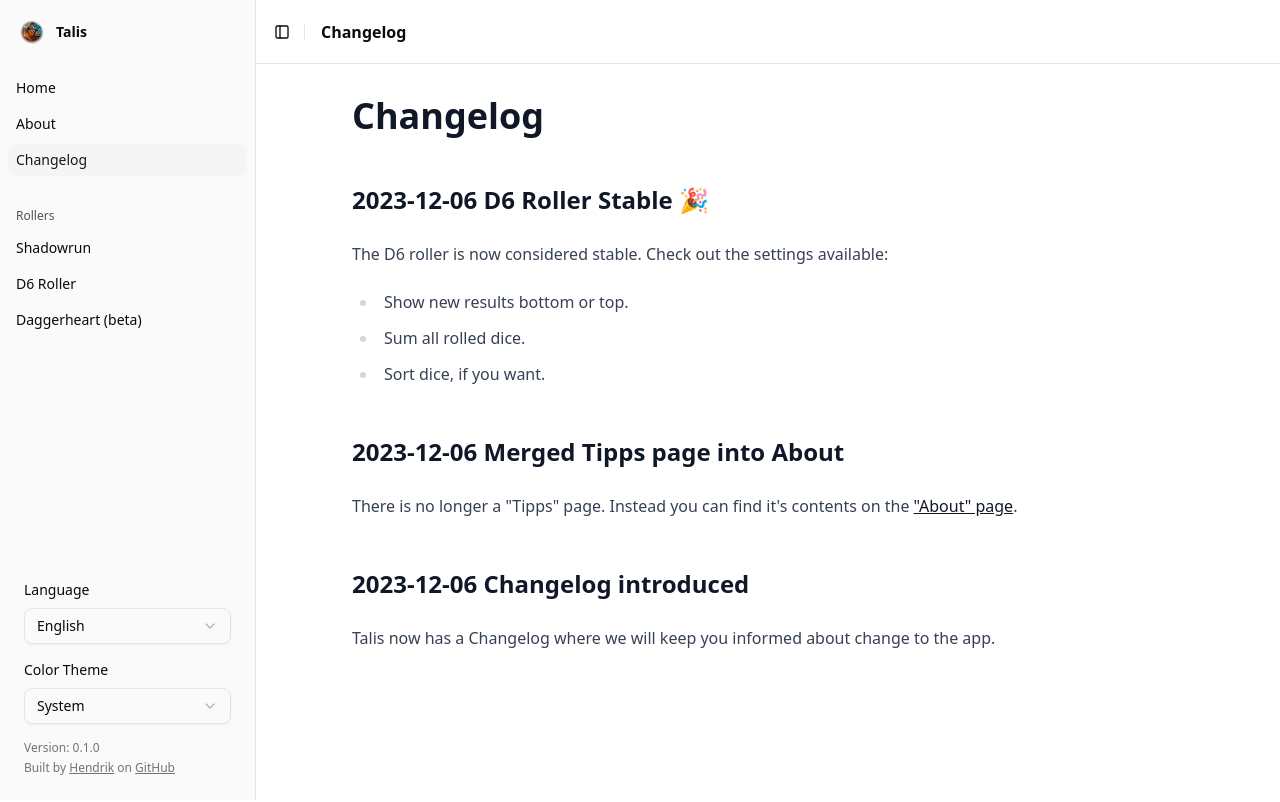
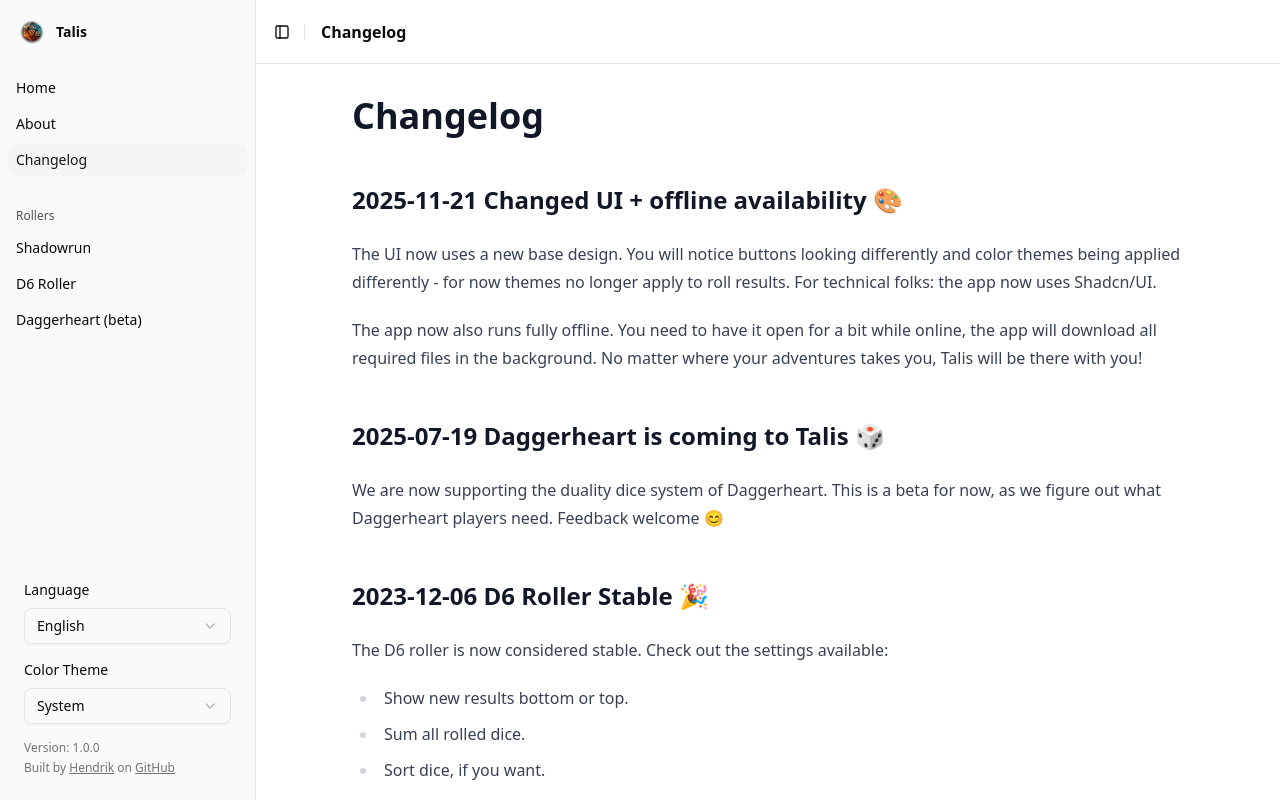
Before and after one commit to HoverBaum/talis, a Next.js app: page /en/pages/changelog in a window 1280 px wide. Shown: the top 802 px of the page. Built offline with nearby package versions, Linux system fonts and the light colour scheme.

Commit message:
✨ version bump to 1

```diff
--- a/app/[locale]/pages/changelog/page.mdx
+++ b/app/[locale]/pages/changelog/page.mdx
@@ -7,6 +7,16 @@ import { SetPageTitle } from '@/components/PageTitleProvider'
 <SetPageTitle title="Changelog" />
 
 # Changelog
+
+## 2025-11-21 Changed UI + offline availability 🎨
+
+The UI now uses a new base design. You will notice buttons looking differently and color themes being applied differently - for now themes no longer apply to roll results. For technical folks: the app now uses Shadcn/UI.
+
+The app now also runs fully offline. You need to have it open for a bit while online, the app will download all required files in the background. No matter where your adventures takes you, Talis will be there with you!
+
+## 2025-07-19 Daggerheart is coming to Talis 🎲
+
+We are now supporting the duality dice system of Daggerheart. This is a beta for now, as we figure out what Daggerheart players need. Feedback welcome 😊
 
 ## 2023-12-06 D6 Roller Stable 🎉
 
--- a/package.json
+++ b/package.json
@@ -1,6 +1,6 @@
 {
   "name": "talis-next",
-  "version": "0.1.0",
+  "version": "1.0.0",
   "private": true,
   "scripts": {
     "dev": "next dev",
```
